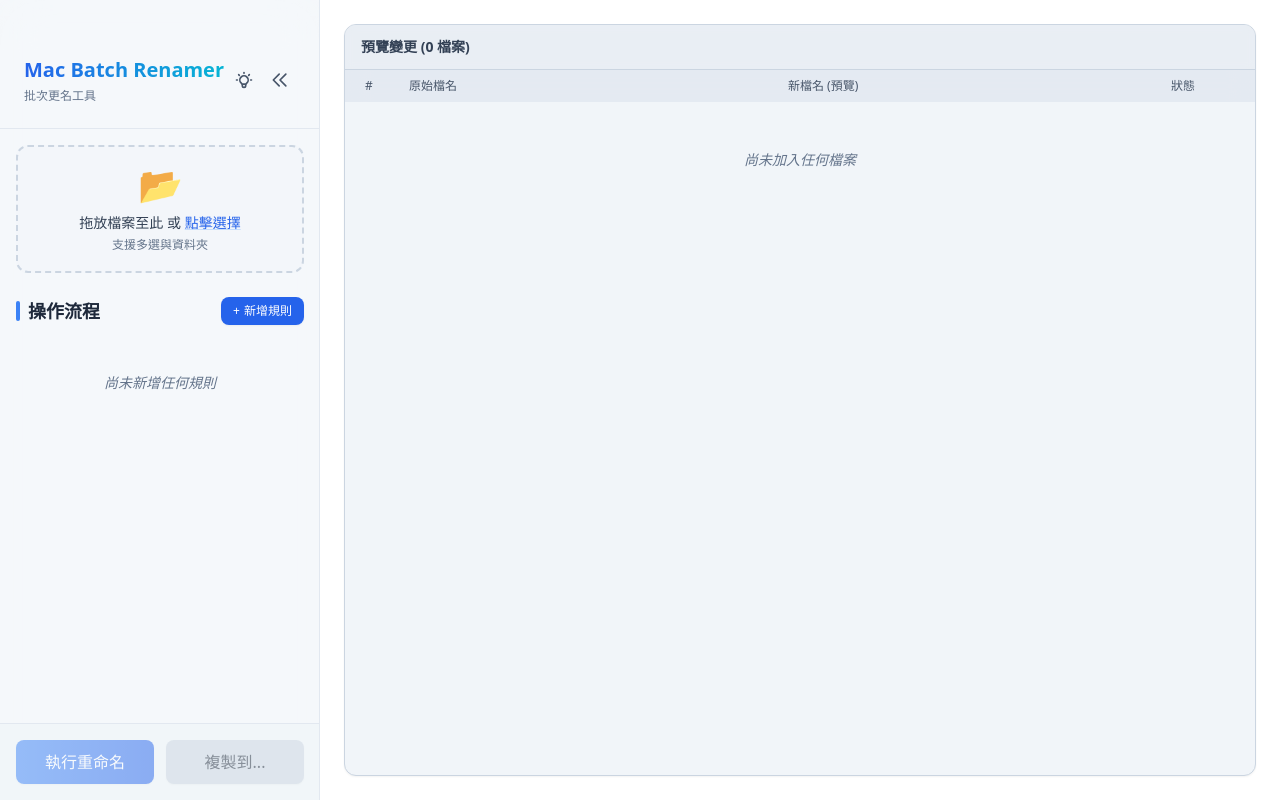
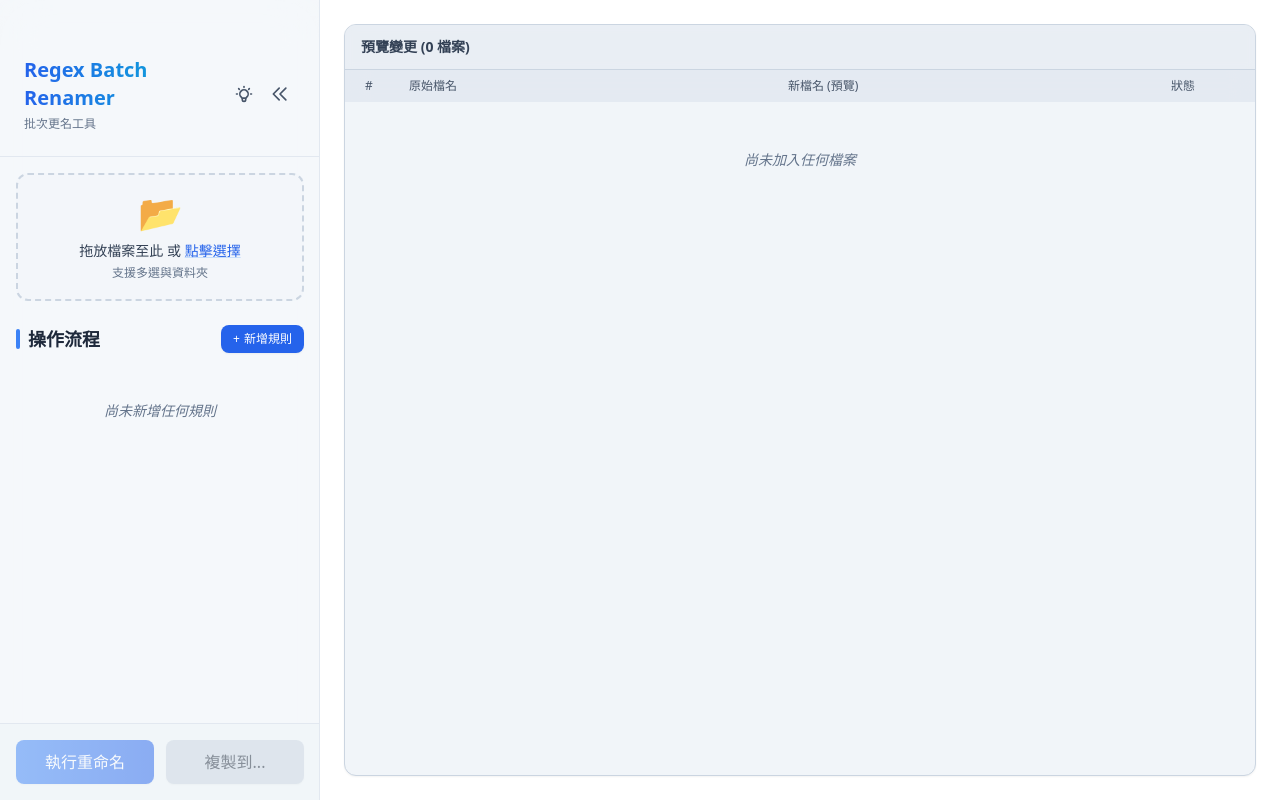
Before and after one commit to junyou1998/regex-batch-renamer, a Vue app: page / in a window 1280 px wide. Built offline with nearby package versions, Linux system fonts and the light colour scheme.

Commit message:
rename product name

```diff
--- a/index.html
+++ b/index.html
@@ -4,7 +4,7 @@
     <meta charset="UTF-8" />
     <link rel="icon" type="image/svg+xml" href="/electron-vite.svg" />
     <meta name="viewport" content="width=device-width, initial-scale=1.0" />
-    <title>Mac Batch Renamer</title>
+    <title>Regex Batch Renamer</title>
     <!-- Premium Fonts -->
     <link rel="preconnect" href="https://fonts.googleapis.com">
     <link rel="preconnect" href="https://fonts.gstatic.com" crossorigin>
--- a/src/App.vue
+++ b/src/App.vue
@@ -185,11 +185,12 @@ async function handleCopyTo() {
 
       <!-- Expanded state: show full content -->
       <div v-else class="flex flex-col flex-1 min-w-80 h-full">
-        <div class="p-6 pt-14 border-b border-slate-200 dark:border-slate-800 flex items-center justify-between shrink-0">
+        <div
+          class="p-6 pt-14 border-b border-slate-200 dark:border-slate-800 flex items-center justify-between shrink-0">
           <div class="flex-1">
             <h1
               class="text-xl font-bold bg-gradient-to-r from-blue-600 to-cyan-500 dark:from-blue-400 dark:to-cyan-300 bg-clip-text text-transparent">
-              Mac Batch Renamer
+              Regex Batch Renamer
             </h1>
             <p class="text-xs text-slate-500 dark:text-slate-500 mt-1">批次更名工具</p>
           </div>
```
Also changed, not shown: package.json (+5 -4 lines).
